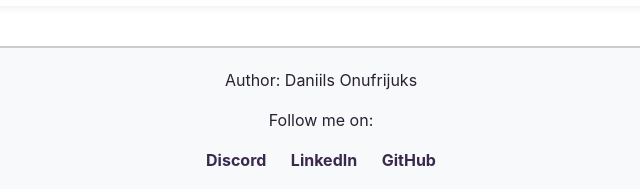
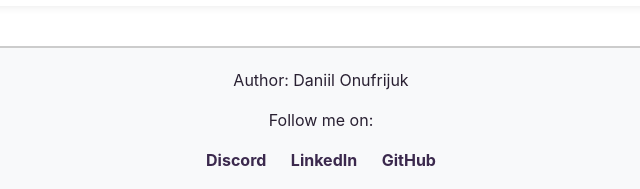
Before and after one commit to daniilsonufrijuks/CSS-HTML-Example, a plain HTML site: page buy.html in a window 1280 px wide. Shown: the part 2966-3155 px from the top of the page, 319-959 px from the left. Drawn offline with Linux system fonts and the light colour scheme.

Commit message:
author edit

```diff
--- a/buy.html
+++ b/buy.html
@@ -112,7 +112,7 @@
 
     <footer class="footer">
       <div class="author-info">
-        <p>Author: Daniils Onufrijuks</p>
+        <p>Author: Daniil Onufrijuk</p>
         <p>Follow me on:</p>
         <div class="social-links">
           <a href="https://discord.gg/Kw2MRd5tkz" target="_blank">Discord</a>
```
Also changed, not shown: index.html (+1 -1 lines), specs.html (+1 -1 lines).
